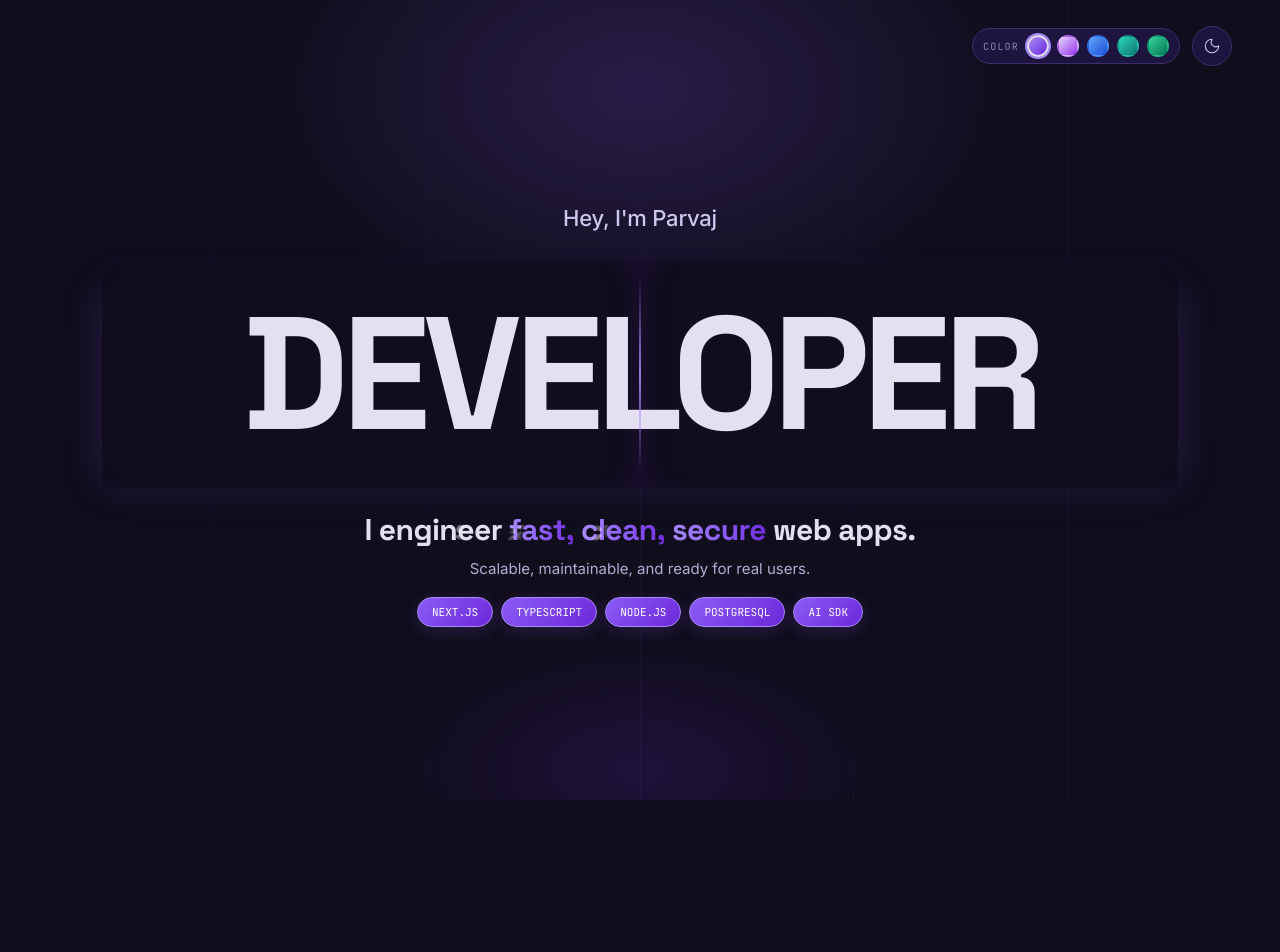
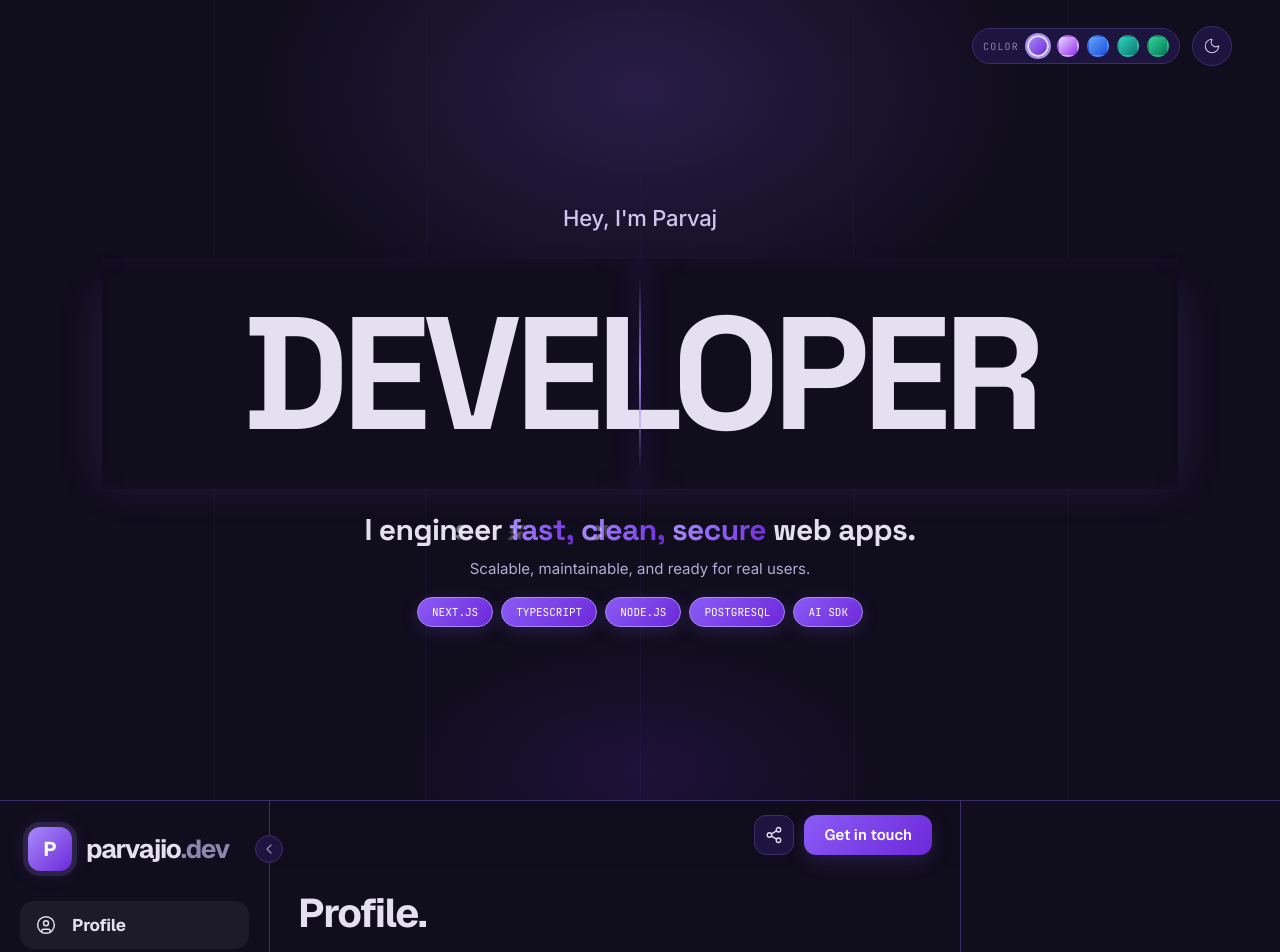
Before and after one commit to parvajio/parvajioapp, a Next.js app: page / in a window 1280 px wide. Shown: the top 952 px of the page. Before the commit the page ends 800 px from the top, so only its background shows below. Built offline with nearby package versions, Linux system fonts and the light colour scheme.

Commit message:
feat(work): render WorkShell under Hero on home page

```diff
--- a/app/page.tsx
+++ b/app/page.tsx
@@ -1,6 +1,11 @@
 import Hero from "@/components/Hero";
+import WorkShell from "@/components/WorkShell";
 
-// Step 1: hero only. WorkShell + tabs land in step 2 after verification.
 export default function Home() {
-  return <Hero />;
+  return (
+    <>
+      <Hero />
+      <WorkShell />
+    </>
+  );
 }
```
